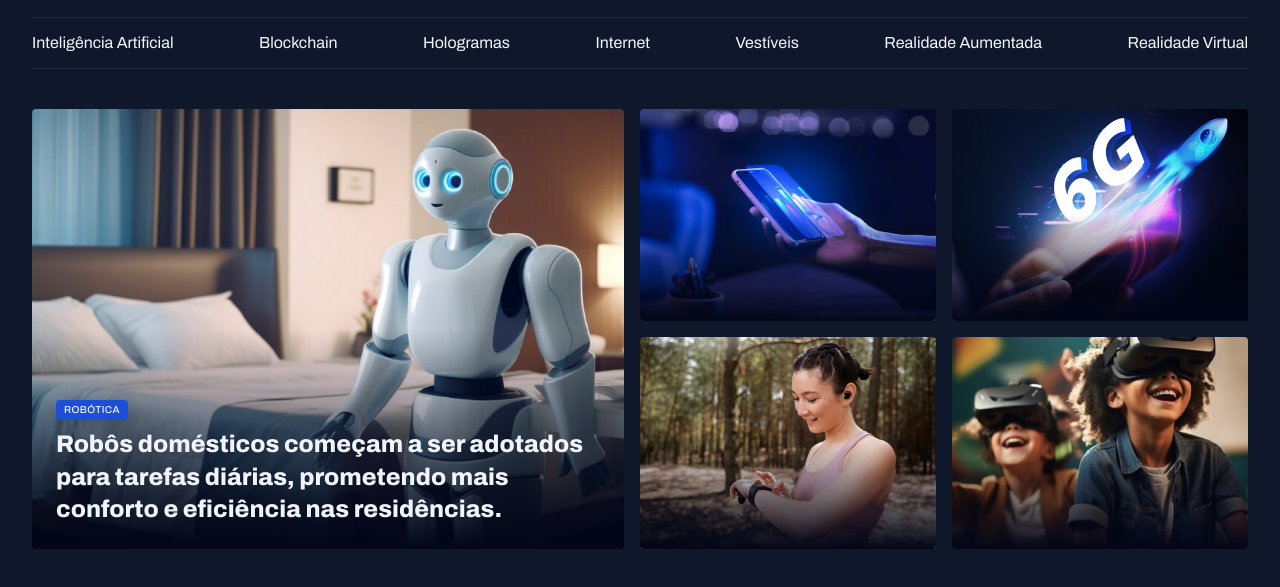
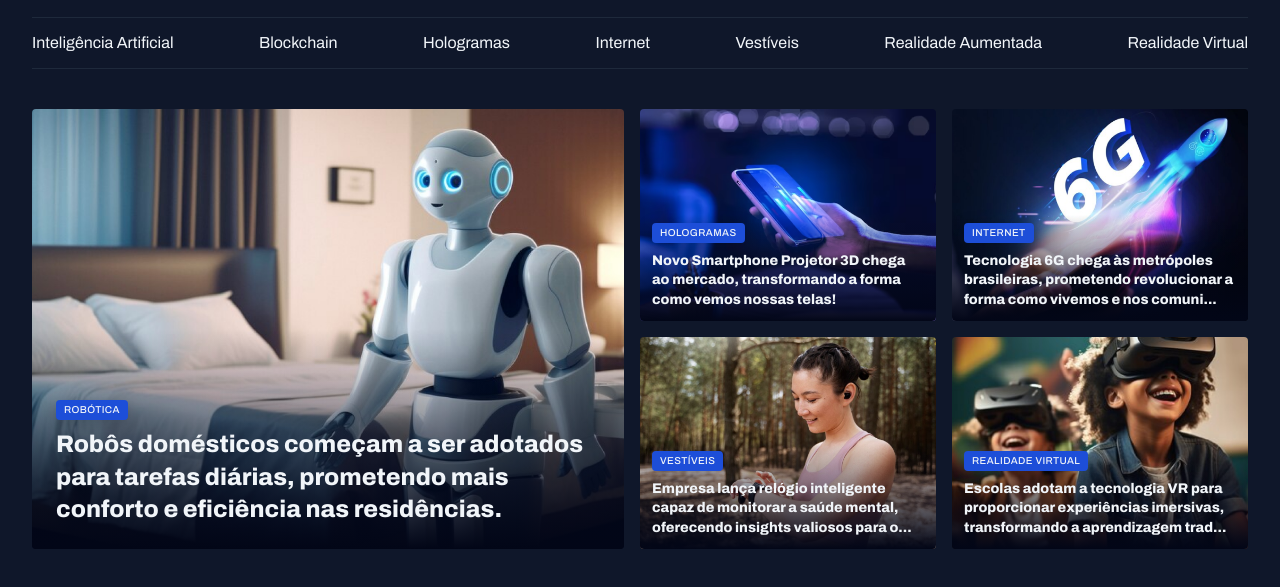
Before and after one commit to ThalesGranja/portal-de-noticias, a plain HTML site: page index.html in a window 1280 px wide. Shown: the part 55-642 px from the top of the page. Drawn offline with Linux system fonts and the light colour scheme; a web font is replaced by a local one.

Commit message:
add finalizacao destaques

```diff
--- a/index.html
+++ b/index.html
@@ -46,7 +46,8 @@
   <main class="grid container">
     <section id="featured" class="grid grid-flow-col gap-16">
       <figure class="card">
-        <img src="assets/images/Image 01.png" alt="">
+        <img src="assets/images/Image 01.png" alt="Robôs domésticos começam a ser adotados para tarefas diárias, prometendo mais conforto e eficiência nas
+            residências.">
 
         <figcaption>
           <span class="content-tag">robótica</span>
@@ -58,21 +59,56 @@
       </figure>
 
       <div class="grid grid-cols-2 gap-16">
-        <div class="card">
-          <img src="assets/images/Image 02.png" alt="">
-        </div>
+        <figure class="card">
+          <img src="assets/images/Image 02.png"
+            alt="Novo Smartphone Projetor 3D chega ao mercado, transformando a forma como vemos nossas telas!">
 
-        <div class="card">
-          <img src="assets/images/Image 03.png" alt="">
-        </div>
+          <figcaption>
+            <span class="content-tag">hologramas</span>
+            <h2 class="text-lg">
+              Novo Smartphone Projetor 3D chega ao mercado, transformando a forma como vemos nossas telas!
+            </h2>
+          </figcaption>
+        </figure>
 
-        <div class="card">
-          <img src="assets/images/Image 04.png" alt="">
-        </div>
+        <figure class="card">
+          <img src="assets/images/Image 03.png"
+            alt="Tecnologia 6G chega às metrópoles brasileiras, prometendo revolucionar a forma como vivemos e nos comunicamos.">
 
-        <div class="card">
-          <img src="assets/images/Image 05.png" alt="">
-        </div>
+          <figcaption>
+            <span class="content-tag">internet</span>
+            <h2 class="text-lg">
+              Tecnologia 6G chega às metrópoles brasileiras, prometendo revolucionar a forma como vivemos e nos
+              comuni...
+            </h2>
+          </figcaption>
+        </figure>
+
+        <figure class="card">
+          <img src="assets/images/Image 04.png"
+            alt="Empresa lança relógio inteligente capaz de monitorar a saúde mental, oferecendo insights valiosos para o bem-estar pessoal.">
+
+          <figcaption>
+            <span class="content-tag">vestíveis</span>
+            <h2 class="text-lg">
+              Empresa lança relógio inteligente capaz de monitorar a saúde mental, oferecendo insights valiosos para
+              o...
+            </h2>
+          </figcaption>
+        </figure>
+
+        <figure class="card">
+          <img src="assets/images/Image 05.png"
+            alt="Escolas adotam a tecnologia VR para proporcionar experiências imersivas, transformando a aprendizagem tradicional.">
+
+          <figcaption>
+            <span class="content-tag">realidade virtual</span>
+            <h2 class="text-lg">
+              Escolas adotam a tecnologia VR para proporcionar experiências imersivas, transformando a aprendizagem
+              trad...
+            </h2>
+          </figcaption>
+        </figure>
       </div>
     </section>
   </main>
--- a/styles/sections.css
+++ b/styles/sections.css
@@ -25,6 +25,10 @@
     bottom: 0;
     padding: 24px;
 
+    &:has(.text-lg) {
+      padding: 12px;
+    }
+
     h2 {
       margin-top: 8px;
     }
```
